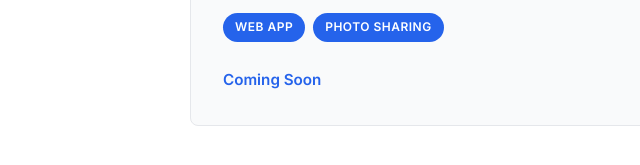
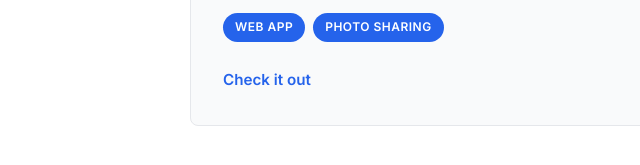
Before and after one commit to tejendra/tejendra.github.io, a plain HTML site: page index.html in a window 1280 px wide. Shown: the part 813-978 px from the top of the page, 0-640 px from the left. Drawn offline with Linux system fonts and the light colour scheme.

Commit message:
add link for pic stream

```diff
--- a/index.html
+++ b/index.html
@@ -51,7 +51,7 @@
                             <span class="tag">Web App</span>
                             <span class="tag">Photo Sharing</span>
                         </div>
-                        <a href="#" class="project-link">Coming Soon</a>
+                        <a href="https://pic-stream-ai-backend--pic-stream-ai.us-central1.hosted.app/" class="project-link">Check it out</a>
                     </div>
                 </div>
             </div>
```
